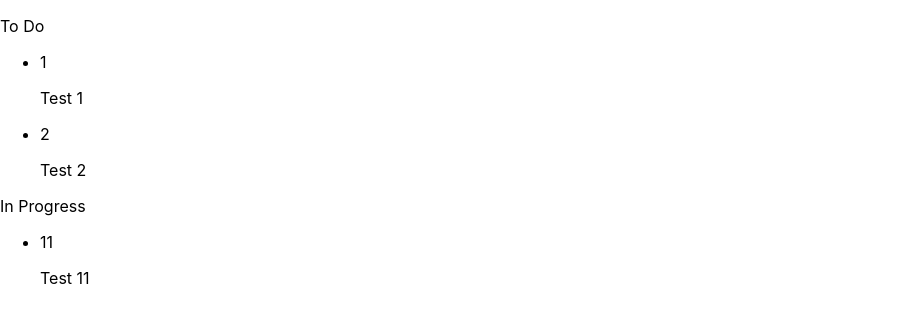
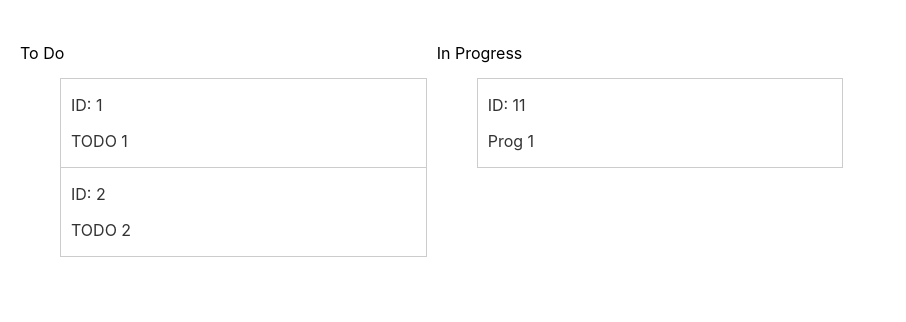
Before and after one commit to shiv-sivaram/scrum-board, a React (Create React App) app: page / in a window 1280 px wide. Shown: the top 322 px of the page, without its empty margins (0-906 px from the left). Built offline with nearby package versions, Linux system fonts and the light colour scheme.

Commit message:
Added types and dummy data

```diff
--- a/src/App.tsx
+++ b/src/App.tsx
@@ -1,11 +1,31 @@
-import React from 'react';
+import React, { Component } from 'react';
 import Board from './Board'
+import * as Types from './types/Types'
 import './App.css';
 
-function App() {
-  return (
-    <Board name="Simple" />
-  );
+type AppState = {
+  boards: Types.Board[]
+  currentBoard: Types.Board
+}
+type AppProps = {
+
+}
+
+class App extends Component<AppProps, AppState> {
+
+  state: AppState = {
+    boards: Types.dummyData,
+    currentBoard: Types.dummyData[0]
+  }
+
+  render = () => {
+
+    return (
+      <Board
+        name={this.state.currentBoard.name}
+        swimLanes={this.state.currentBoard.swimLanes} />
+    );
+  }
 }
 
 export default App;
--- a/src/Board.tsx
+++ b/src/Board.tsx
@@ -1,68 +1,65 @@
 import React, { Component } from 'react'
-
-import { SwimLaneProps, swimLane as SwimLane } from './SwimLane'
+import SwimLane from './SwimLane'
+import { detailedTicket as DetailedTicket } from './Ticket'
+import './styles/SwimLane.css'
+import * as Types from './types/Types'
 
 type BoardProps = {
-    name: string
+    name: string,
+    swimLanes: Types.SwimLane[]
 }
 
 type BoardState = {
-    swimLanes: SwimLaneProps[]
+    selectedTicket?: Types.Ticket
 }
 
 class Board extends Component<BoardProps, BoardState> {
 
     state: BoardState = {
-        swimLanes: [
-            {
+        selectedTicket: undefined
+    }
+
+    tickeDetailHandler = (id: string) => {
+
+
+
+        this.setState({
+            selectedTicket: {
+                id: id,
+                name: "Selected ticket name",
+                visible: true,
                 status: "To Do",
-                tickets: [
-                    {
-                        id: "1",
-                        name: "Test 1",
-                        status: "To Do",
-                        description: "Test 1 description",
-                        visible: true
-                    },
-                    {
-                        id: "2",
-                        name: "Test 2",
-                        status: "To Do",
-                        description: "Test 2 description",
-                        visible: true
-                    }
-                ]
-            },
-            {
-                status: "In Progress",
-                tickets: [
-                    {
-                        id: "11",
-                        name: "Test 11",
-                        status: "In Progress",
-                        description: "Test 11 description",
-                        visible: true
-                    }
-                ]
+                description: "Some big description"
             }
-        ]
+        })
     }
 
     render = () => {
 
-        const lanes = this.state.swimLanes.map(lane => {
+        const lanes = this.props.swimLanes.map(lane => {
             return (
                 <SwimLane
                     status={lane.status}
                     tickets={lane.tickets}
+                    ticketDetailHandler={this.tickeDetailHandler}
                 />
             )
         })
+
         return (
-            <div>
-                {lanes}
-            </div>
-        )
+          <ul className="SwimLane">
+            {lanes}
+            <li>
+              <DetailedTicket
+                id={this.state.selectedTicket?.id}
+                name={this.state.selectedTicket?.name}
+                visible={this.state.selectedTicket?.visible}
+                status={this.state.selectedTicket?.status}
+                description={this.state.selectedTicket?.description}
+              />
+            </li>
+          </ul>
+        );
     }
 }
 
--- a/src/SwimLane.tsx
+++ b/src/SwimLane.tsx
@@ -1,13 +1,16 @@
 import React from 'react'
-import { Ticket } from './Ticket'
 import { summaryTicket as SummaryTicket } from './Ticket'
+import * as Types from './types/Types'
+import "./styles/SwimLane.css"
+import "./styles/Ticket.css"
 
-export type SwimLaneProps = {
+type SwimLaneProps = {
     status: string,
-    tickets: Ticket[]
+    tickets: Types.Ticket[],
+    ticketDetailHandler: (id: string) => void
 }
 
-export const swimLane = (props: SwimLaneProps) => {
+const SwimLane = (props: SwimLaneProps) => {
 
     const ticketsList = props.tickets.map(ticket => {
         return (
@@ -16,17 +19,18 @@ export const swimLane = (props: SwimLaneProps) => {
                     id={ticket.id}
                     name={ticket.name}
                     visible={ticket.visible}
+                    onClick={() => props.ticketDetailHandler(ticket.id)}
                 />
             </li>
         )
     })
 
     return (
-        <div>
+        <li className="SwimLaneItem">
             <p>{props.status}</p>
-            <ul>{ticketsList}</ul>
-        </div>
+            <ul className="Ticket">{ticketsList}</ul>
+        </li>
     )
 }
 
-export default swimLane
+export default SwimLane
--- a/src/Ticket.tsx
+++ b/src/Ticket.tsx
@@ -1,17 +1,22 @@
 import React from 'react'
+import './styles/Ticket.css'
 
 type SummaryTicketProps = {
     id: string,
     name: string,
-    visible: boolean
+    visible: boolean,
+    onClick: (id: string) => void
 }
 
 export const summaryTicket = (props: SummaryTicketProps) => {
 
     if (props.visible) {
         return (
-            <div>
-                <p>{props.id}</p>
+            <div
+             className="TicketItem"
+             onClick={() => props.onClick(props.id)}
+            >
+                <p>ID: {props.id}</p>
                 <p>{props.name}</p>
             </div>
         )
@@ -20,17 +25,17 @@ export const summaryTicket = (props: SummaryTicketProps) => {
     }
 }
 
-export type Ticket = {
-    id: string,
-    name: string,
-    visible: boolean,
-    status: string,
-    description: string
+type DetailedTicketProps = {
+    id?: string,
+    name?: string,
+    visible?: boolean,
+    status?: string,
+    description?: string
 }
 
-export const detailedTicket = (props: Ticket) => {
+export const detailedTicket = (props: DetailedTicketProps) => {
 
-    if (props.visible) {
+    if (props.id !== null && props.visible) {
       return (
         <div>
           <p>{props.id}</p>
--- /dev/null
+++ b/src/styles/SwimLane.css
@@ -0,0 +1,20 @@
+.SwimLane {
+    box-sizing: border-box;
+    border-spacing: 10px 0;
+    display: table;
+    list-style: none;
+    margin-right: 10px;
+    table-layout: fixed;
+    width: 100%;
+    padding: 10px;
+}
+
+.SwimLaneItem {
+    box-sizing: border-box;
+    display: table-cell;
+    list-style: none;
+    margin: 0;
+    padding: 1px 0 0;
+    position: relative;
+    vertical-align: top;
+}
--- /dev/null
+++ b/src/styles/Ticket.css
@@ -0,0 +1,15 @@
+.Ticket {
+    list-style: none;
+}
+
+.TicketItem {
+
+    border: 1px solid #ccc;
+    color: #333;
+    display: block;
+    margin-top: -1px;
+    position: relative;
+    margin: 10;
+    list-style: none;
+    padding-left: 10px;
+}
--- /dev/null
+++ b/src/types/Types.ts
@@ -0,0 +1,58 @@
+
+export interface Ticket {
+    id: string,
+    name: string,
+    visible: boolean,
+    status: string,
+    description: string
+}
+
+export interface SwimLane {
+    status: string,
+    tickets: Ticket[]
+}
+
+export interface Board {
+    name: string,
+    swimLanes: SwimLane[]
+}
+
+
+export const dummyData: Board[] = [
+  {
+    name: "Bored",
+    swimLanes: [
+      {
+        status: "To Do",
+        tickets: [
+          {
+            id: "1",
+            name: "TODO 1",
+            visible: true,
+            status: "To Do",
+            description: "bla",
+          },
+          {
+            id: "2",
+            name: "TODO 2",
+            visible: true,
+            status: "To Do",
+            description: "bla",
+          },
+        ],
+      },
+      {
+        status: "In Progress",
+        tickets: [
+          {
+            id: "11",
+            name: "Prog 1",
+            visible: true,
+            status: "In Progress",
+            description: "Some big description",
+          }
+        ]
+      }
+    ],
+  },
+]
```
